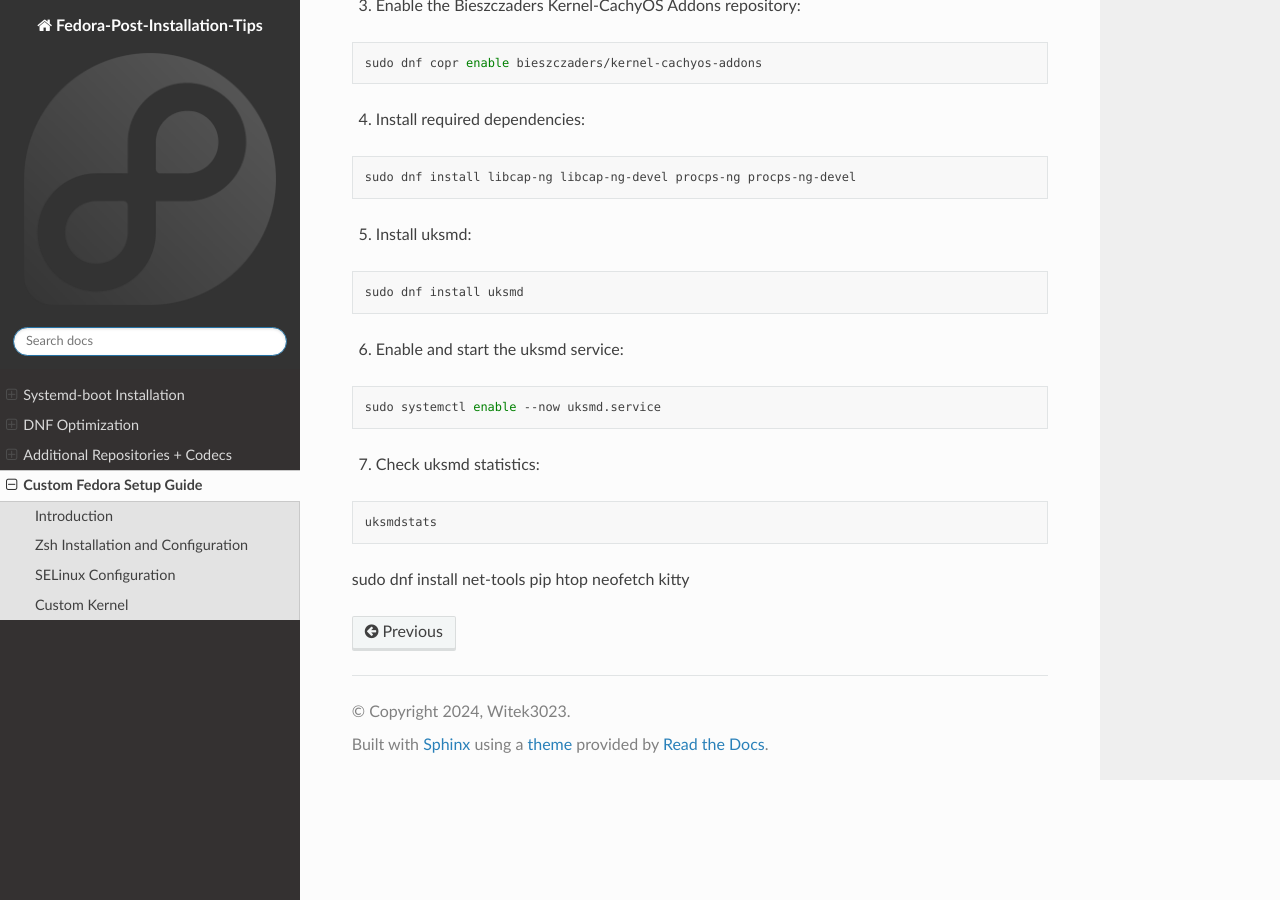
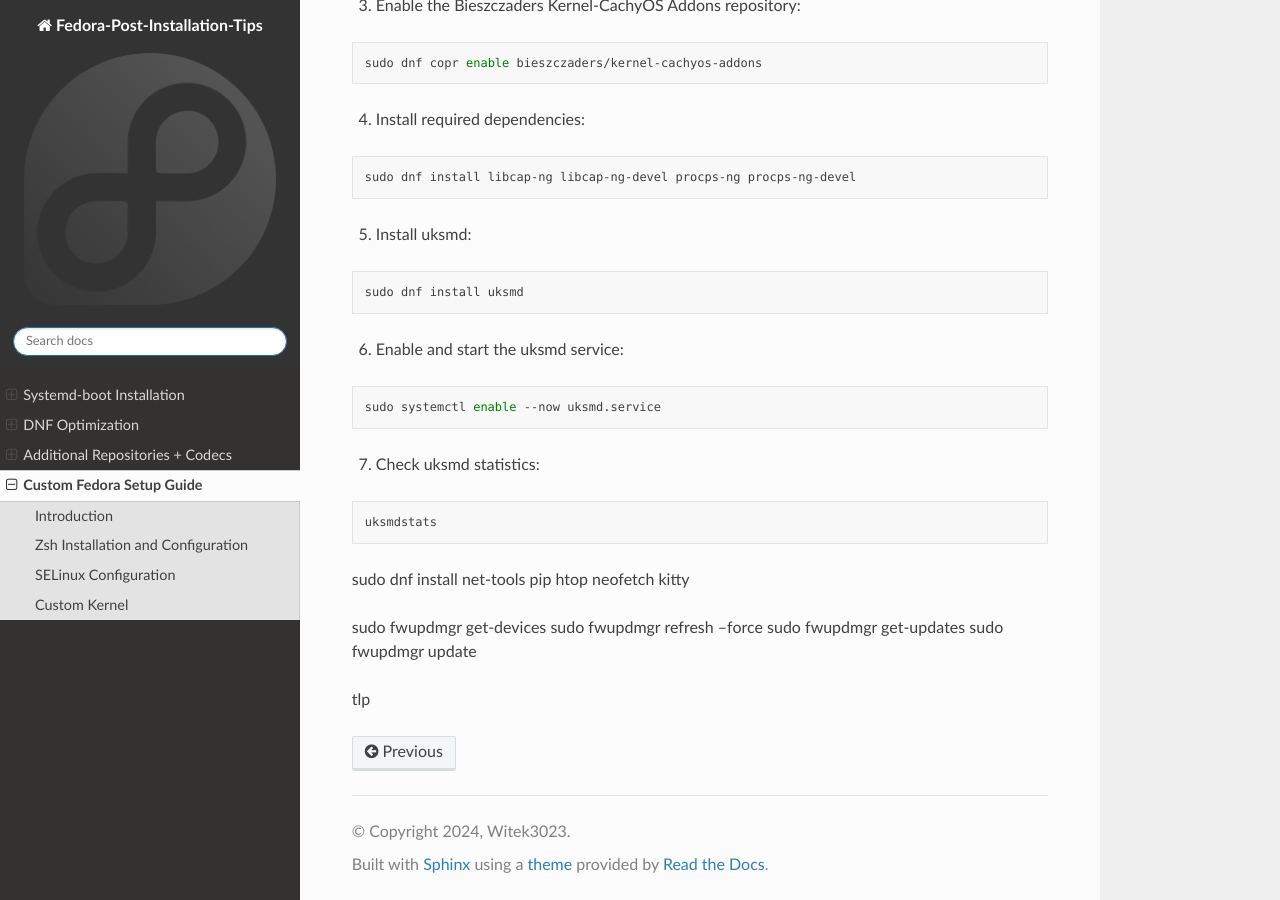
Before and after one commit to Witek3023/Fedora-Post-Installation-Tips, a Sphinx documentation site: the page built from docs/source/personal.rst, in a window 1280 px wide and 900 px high, scrolled down 2153 px. Built offline with Sphinx 7.4.7 and the Read the Docs theme 2.0.0, drawn with Linux system fonts in a browser that asks for light colours.

Commit message:
Update personal.rst

```diff
--- a/docs/source/personal.rst
+++ b/docs/source/personal.rst
@@ -125,3 +125,10 @@
     uksmdstats
 
 sudo dnf install net-tools pip htop neofetch kitty
+
+sudo fwupdmgr get-devices
+sudo fwupdmgr refresh --force
+sudo fwupdmgr get-updates
+sudo fwupdmgr update
+
+tlp
```
